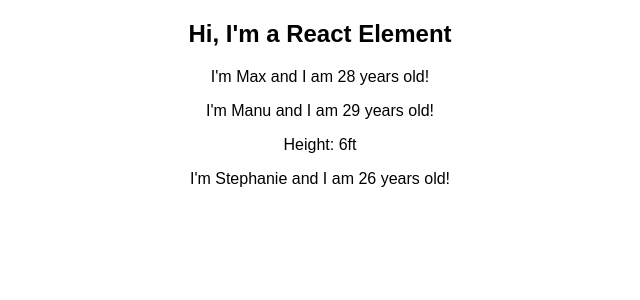
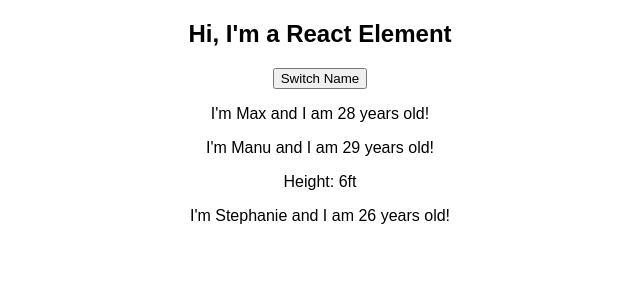
Before and after one commit to OscarLawton/udemyReact1, a React (Create React App) app: page / in a window 1280 px wide. Shown: the top 300 px of the page, without its empty margins (320-960 px from the left). Built offline with nearby package versions, Linux system fonts and the light colour scheme.

Commit message:
manipulating the state

```diff
--- a/src/App.js
+++ b/src/App.js
@@ -11,11 +11,22 @@
     ]
   }
 
+  switchNameHandler = () => {
+    //console.log('Was clicked!');
+    // DONT DO THIS: this.state.persons[0].name = "Emmet Alfred"
+    this.setState({ persons: [
+                    {name: 'Maximus Desimus Meridimus', age: 28},
+                    {name: 'Manu', age: 29},
+                  {name: "Stephanie", age: 27}
+    ]})
+  }
+
   render() {
 
     return (
         <div className="App">
           <h2>Hi, I'm a React Element</h2>
+          <button onClick={this.switchNameHandler}>Switch Name</button>
           <Person name={this.state.persons[0].name} age={this.state.persons[0].age}/>
           <Person name={this.state.persons[1].name} age={this.state.persons[1].age}> Height: 6ft</Person>
           <Person name={this.state.persons[2].name} age={this.state.persons[2].age}/>
```
